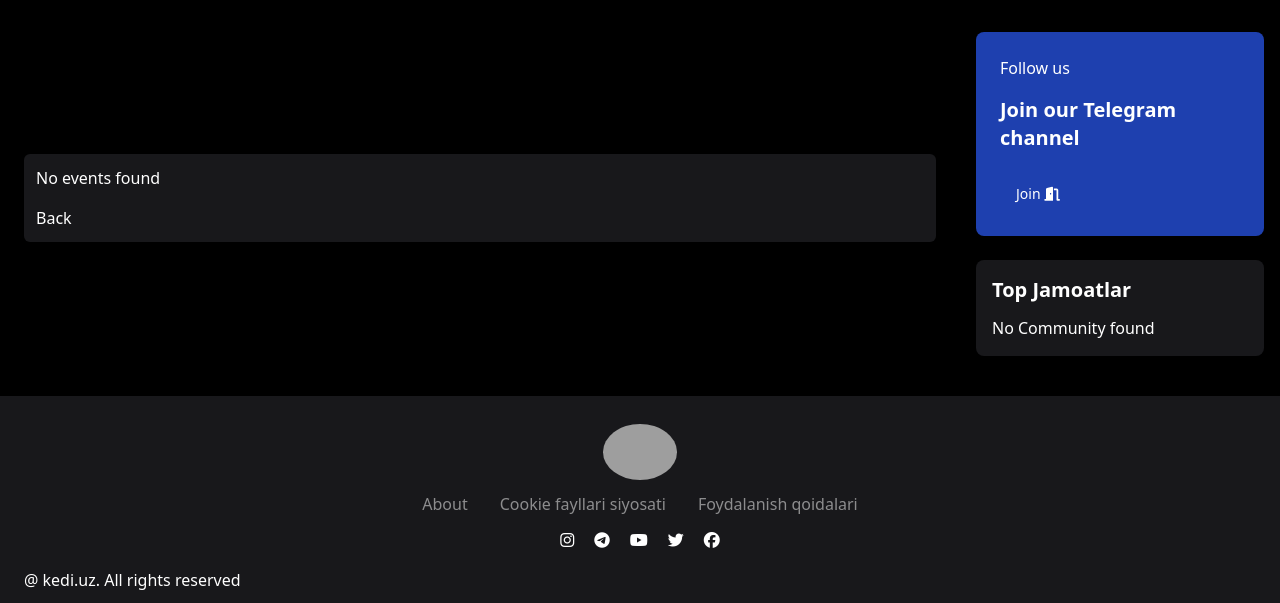
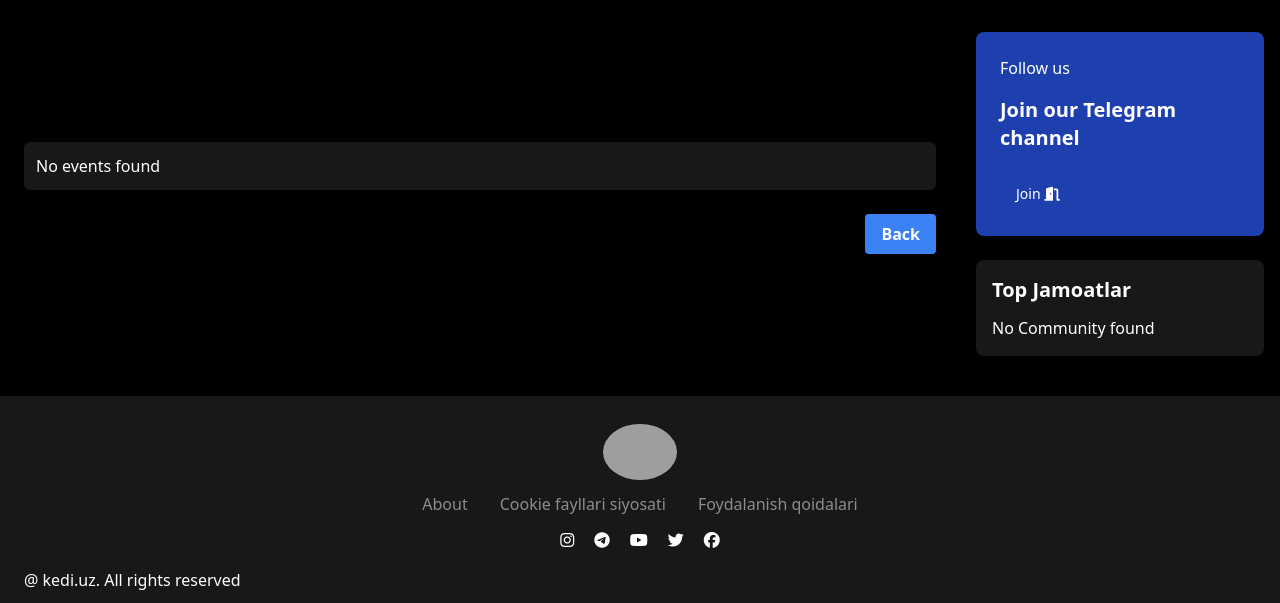
Before and after one commit to bahrom04/kedi.uz, a Django app: template templates/redesign/event.html in a window 1280 px wide. Shown: the part 80-683 px from the top of the page. Run offline with Django 4.2, Linux system fonts and the light colour scheme; the template is opened without the code that fills it, so the values that code supplies are empty; some libraries are stand-ins or nearby versions; grey boxes are pictures that could not be loaded.

Commit message:
update back button on location

```diff
--- a/templates/redesign/event.html
+++ b/templates/redesign/event.html
@@ -24,15 +24,10 @@
                     {% endif %}
                 </ul>
 
+                </div>
 
-
-
-
-
-
-                <div class="mt-4 hover:text-blue-600">
-                    <a href="{% url 'common:home' %}" class="btn btn-primary">Back</a>
-                </div>
+            <div class="flex justify-end">
+                <a href="{% url 'common:home' %}" class="justify-end bg-blue-500 hover:bg-blue-700 text-white font-bold py-2 px-4 rounded">Back</a>
             </div>
         </div>
     </div>
--- a/templates/redesign/location.html
+++ b/templates/redesign/location.html
@@ -184,9 +184,8 @@
 
             </script>
 
-
-            <div class="mt-4 hover:text-blue-600">
-                <a href="{% url 'common:home' %}" class="btn btn-primary">Back</a>
+            <div class="flex justify-end mt-4">
+                <a href="{% url 'common:home' %}" class="justify-end bg-blue-500 hover:bg-blue-700 text-white font-bold py-2 px-4 rounded">Back</a>
             </div>
         </div>
     </div>
--- a/templates/redesign/location_detail.html
+++ b/templates/redesign/location_detail.html
@@ -18,6 +18,10 @@
                     {% endif %}
                 </ul>
             </div>
+
+            <div class="flex justify-end">
+                <a href="{% url 'common:home' %}" class="justify-end bg-blue-500 hover:bg-blue-700 text-white font-bold py-2 px-4 rounded">Back</a>
+            </div>
     </div>
     <!-- event-end -->
 
```
